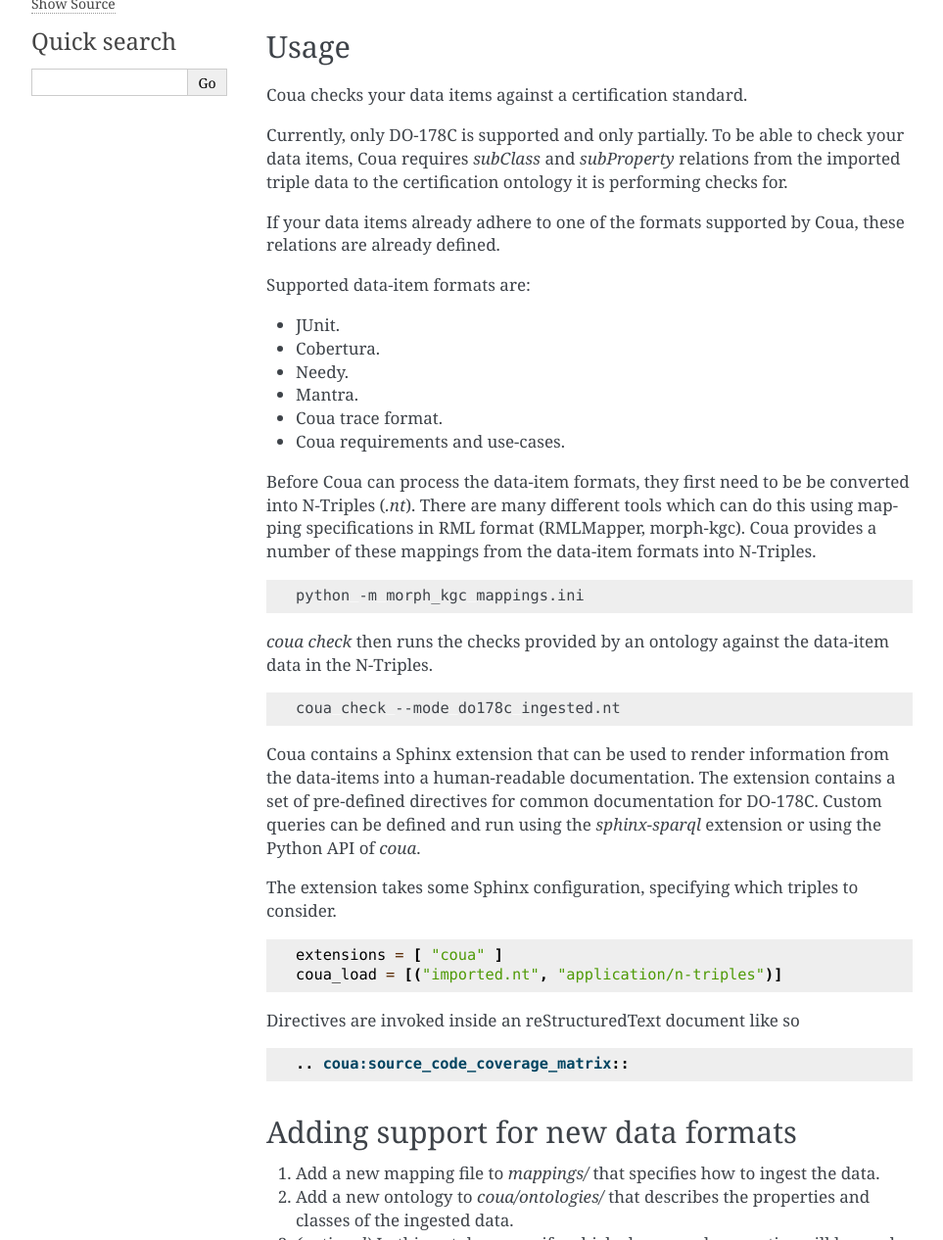
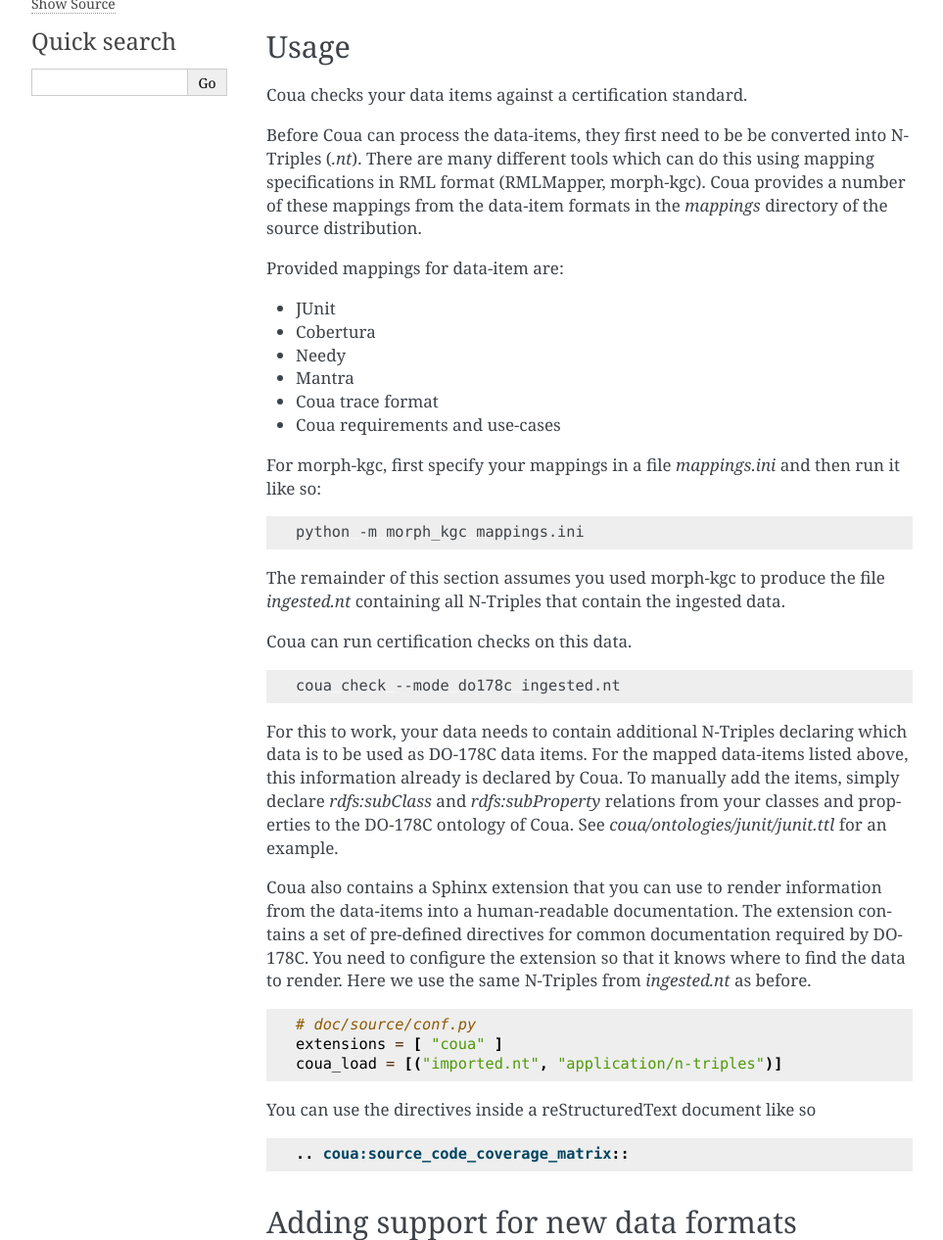
Before and after one commit to DLR-FT/coua, a Sphinx documentation site: the page built from doc/source/index.rst, in a window 1280 px wide and 1400 px high, scrolled down 275 px, cut to the strip 134-1400 px from the top of the window. Shown: the whole strip at 98% size, without its empty margins (148-1111 px from the left). Built offline with Sphinx 7.4.7, drawn with Linux system fonts in a browser that asks for light colours.

Commit message:
feat: update documentation

```diff
--- a/doc/source/index.rst
+++ b/doc/source/index.rst
@@ -25,53 +25,58 @@ Usage
 
 Coua checks your data items against a certification standard.
 
-Currently, only DO-178C is supported and only partially. To be able to check
-your data items, Coua requires `subClass` and `subProperty` relations from the
-imported triple data to the certification ontology it is performing checks
-for.
+Before Coua can process the data-items, they first need to be be converted
+into N-Triples (`.nt`). There are many different tools which can do this using
+mapping specifications in RML format (RMLMapper, morph-kgc). Coua provides a
+number of these mappings from the data-item formats in the `mappings` directory
+of the source distribution.
 
-If your data items already adhere to one of the formats supported by Coua,
-these relations are already defined.
+Provided mappings for data-item are:
 
-Supported data-item formats are:
+* JUnit
+* Cobertura
+* Needy
+* Mantra
+* Coua trace format
+* Coua requirements and use-cases
 
-* JUnit.
-* Cobertura.
-* Needy.
-* Mantra.
-* Coua trace format.
-* Coua requirements and use-cases.
-
-Before Coua can process the data-item formats, they first need to be be
-converted into N-Triples (`.nt`). There are many different tools which can do
-this using mapping specifications in RML format (RMLMapper, morph-kgc). Coua
-provides a number of these mappings from the data-item formats into N-Triples.
+For morph-kgc, first specify your mappings in a file `mappings.ini` and then run
+it like so:
 
 .. code-block:: bash
 
    python -m morph_kgc mappings.ini
 
-`coua check` then runs the checks provided by an ontology against the data-item data in the N-Triples.
+The remainder of this section assumes you used morph-kgc to produce the file
+`ingested.nt` containing all N-Triples that contain the ingested data.
+
+Coua can run certification checks on this data.
 
 .. code-block:: bash
 
    coua check --mode do178c ingested.nt
 
-Coua contains a Sphinx extension that can be used to render information from the
-data-items into a human-readable documentation. The extension contains a set of
-pre-defined directives for common documentation for DO-178C. Custom queries can
-be defined and run using the `sphinx-sparql` extension or using the Python API
-of `coua`.
+For this to work, your data needs to contain additional N-Triples declaring
+which data is to be used as DO-178C data items. For the mapped data-items
+listed above, this information already is declared by Coua. To manually add the
+items, simply declare `rdfs:subClass` and `rdfs:subProperty` relations from your
+classes and properties to the DO-178C ontology of Coua. See `coua/ontologies/junit/junit.ttl`
+for an example.
 
-The extension takes some Sphinx configuration, specifying which triples to consider.
+Coua also contains a Sphinx extension that you can use to render information
+from the data-items into a human-readable documentation. The extension contains
+a set of pre-defined directives for common documentation required by DO-178C.
+You need to configure the extension so that it knows where to find the data to render.
+Here we use the same N-Triples from `ingested.nt` as before.
 
 .. code-block:: python
 
+   # doc/source/conf.py
    extensions = [ "coua" ]
    coua_load = [("imported.nt", "application/n-triples")]
 
 
-Directives are invoked inside an reStructuredText document like so
+You can use the directives inside a reStructuredText document like so
 
 .. code-block:: rst
 
```
